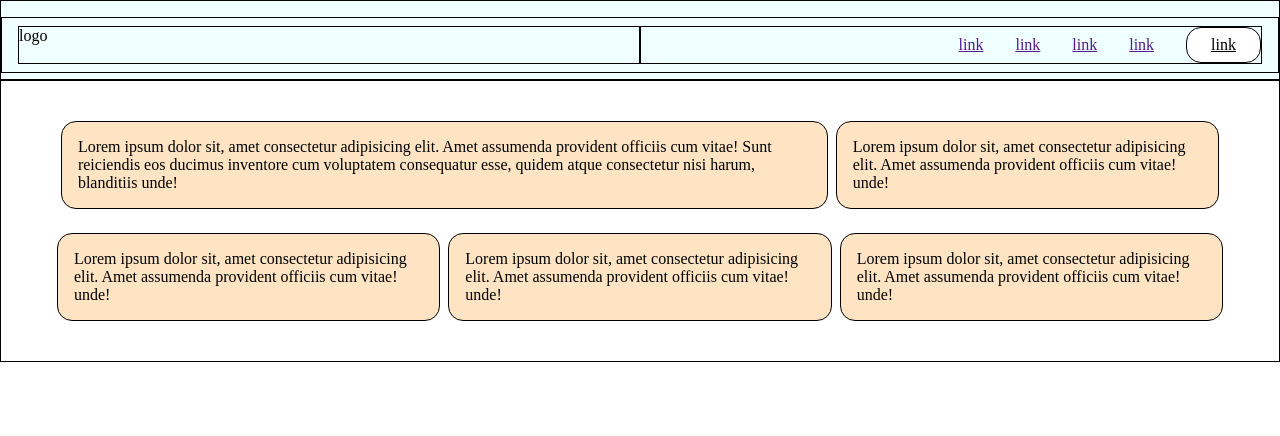
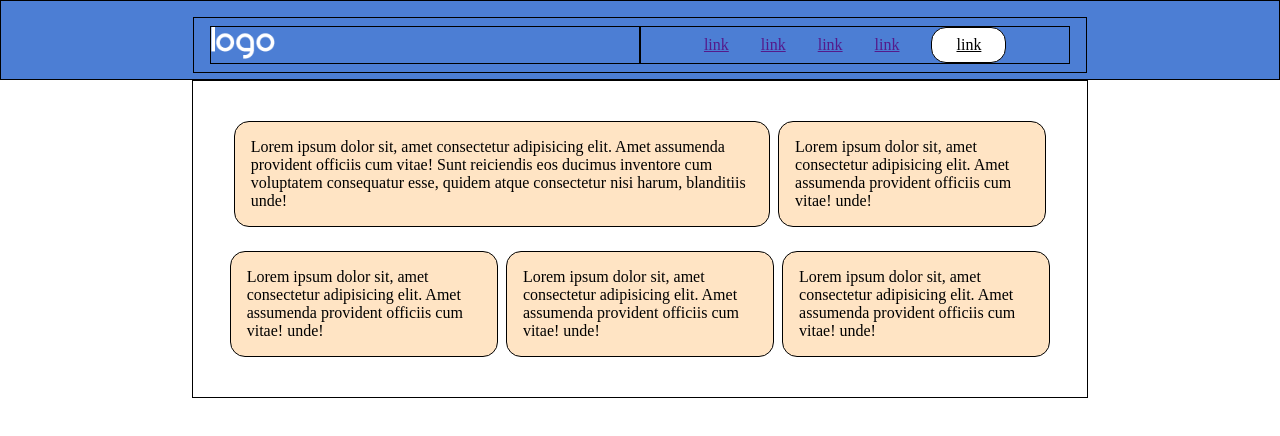
Before and after one commit to serena-peschiaroli/htmlcss-responsive-layout, a plain HTML site: page index.html in a window 1280 px wide. Drawn offline with Linux system fonts and the light colour scheme.

Commit message:
Add: hero for desktop, Fix: logo, container for mobile

```diff
--- a/CSS/style.css
+++ b/CSS/style.css
@@ -4,11 +4,14 @@
     box-sizing: border-box;
 }
 
+img {
+    width: 100%;
+}
 /* LAYOUT */
 
 
 .container {
-    width: 100%;
+    width: 90%;
     margin: 0 auto;
     padding-top: 2rem;
     padding-bottom: 2rem;
@@ -50,12 +53,18 @@
 
 /* header */
 header {
-    background-color: azure;
+    background-color: rgb(76, 126, 212);
     border: 1px solid black;
     padding-bottom: 1rem;
     padding-top: 1rem
 
 
+
+}
+
+.logo img {
+    height: 2rem;
+    width: 4rem;
 
 }
 
@@ -100,6 +109,12 @@ header .row {
 /* header for desktop */
 
 @media screen and (min-width: 1024px) {
+
+    header .container {
+        width: 70%;
+        margin: 0 auto;
+    }
+
     header {
         height: 5rem;
         /* line-height: 2rem; */
@@ -116,10 +131,15 @@ header .row {
 
     }
 
-    .row .logo {
+    .logo {
         width: 50%;
         border: 1px solid black;
+        justify-content: center;
+        /* margin-left: 4rem; */
+
+
     }
+
 
     .head-nav ul, li {
         list-style-type: none;
@@ -131,12 +151,13 @@ header .row {
         display: flex;
         /* flex-direction: row;
         flex-wrap: nowrap; */
-        justify-content: flex-end;
+        justify-content: center;
         border: 1px solid black;
+
 
     }
 
-    .head-nav ul, li {
+     .head-nav ul, li {
         display: flex;
         flex-direction: row;
         flex-wrap: nowrap;
@@ -145,6 +166,8 @@ header .row {
 
 
     }
+
+
 
 
 
@@ -200,3 +223,10 @@ header .row {
 
 
     /* HERO FOR DESKTOP */
+
+    @media screen and (min-width: 1024px) {
+        #hero-sect .container {
+            width: 70%;
+            margin: 0 auto;
+        }
+    }
--- a/index.html
+++ b/index.html
@@ -12,7 +12,9 @@
     <header>
         <div class="container">
             <div class="row justify-between">
-                <div class="logo"> logo</div>
+                <div class="logo">
+                    <img src="img/logo.png" alt="logo">
+                </div>
                 <div class="menu-btn">
                     <div class="btn-lines"></div>
                     <div class="btn-lines"></div>
```
